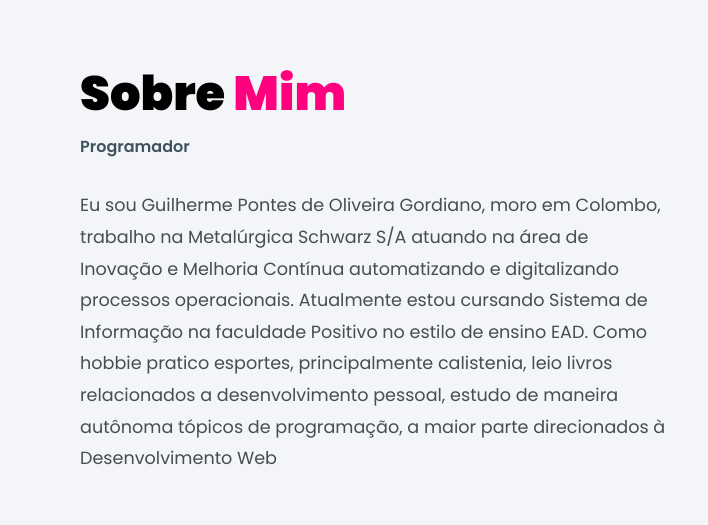
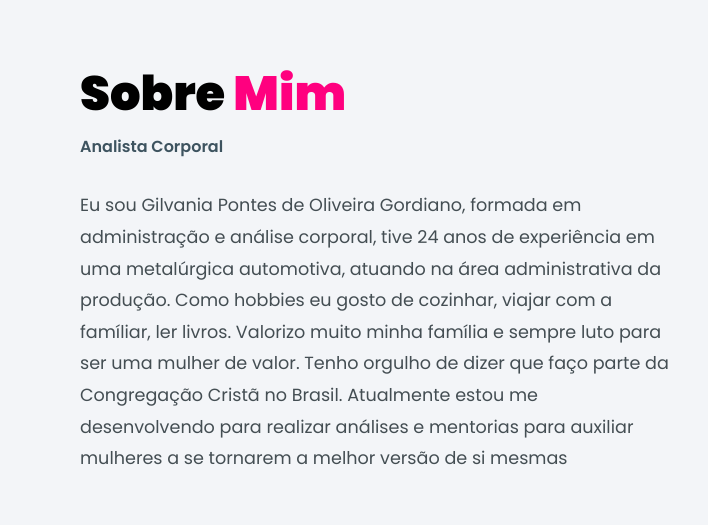
Before and after one commit to redgp0g/PortfolioGilvania, a plain HTML site: page index.html in a window 1280 px wide. Shown: the part 920-1445 px from the top of the page, 572-1280 px from the left. Drawn offline with nearby package versions, Linux system fonts and the light colour scheme.

Commit message:
:pencil: Atualizar Sobre Mim

```diff
--- a/index.html
+++ b/index.html
@@ -53,13 +53,15 @@
             </div>
             <div class="sobre-text">
                 <h2>Sobre <span>Mim</span></h2>
-                <h4>Programador</h4>
-                <p>Eu sou Guilherme Pontes de Oliveira Gordiano, moro em Colombo, trabalho na Metalúrgica Schwarz S/A
-                    atuando na área de Inovação e Melhoria Contínua automatizando e digitalizando processos
-                    operacionais. Atualmente estou cursando Sistema de Informação na faculdade Positivo no estilo de
-                    ensino EAD. Como hobbie pratico esportes, principalmente calistenia, leio livros relacionados a
-                    desenvolvimento pessoal, estudo de maneira autônoma tópicos de programação, a maior parte
-                    direcionados à Desenvolvimento Web</p>
+                <h4>Analista Corporal</h4>
+                <p>Eu sou Gilvania Pontes de Oliveira Gordiano, formada em administração e análise corporal, tive 24
+                    anos de experiência em uma metalúrgica automotiva,
+                    atuando na área administrativa da produção. Como hobbies eu gosto de cozinhar, viajar com a
+                    famíliar, ler livros. Valorizo muito minha família e sempre
+                    luto para ser uma mulher de valor. Tenho orgulho de dizer que faço parte da Congregação Cristã no
+                    Brasil. Atualmente estou me desenvolvendo para realizar
+                    análises e mentorias para auxiliar mulheres a se tornarem a melhor versão de si mesmas
+                </p>
             </div>
         </section>
         <section class="habilidades" id="habilidades">
```
